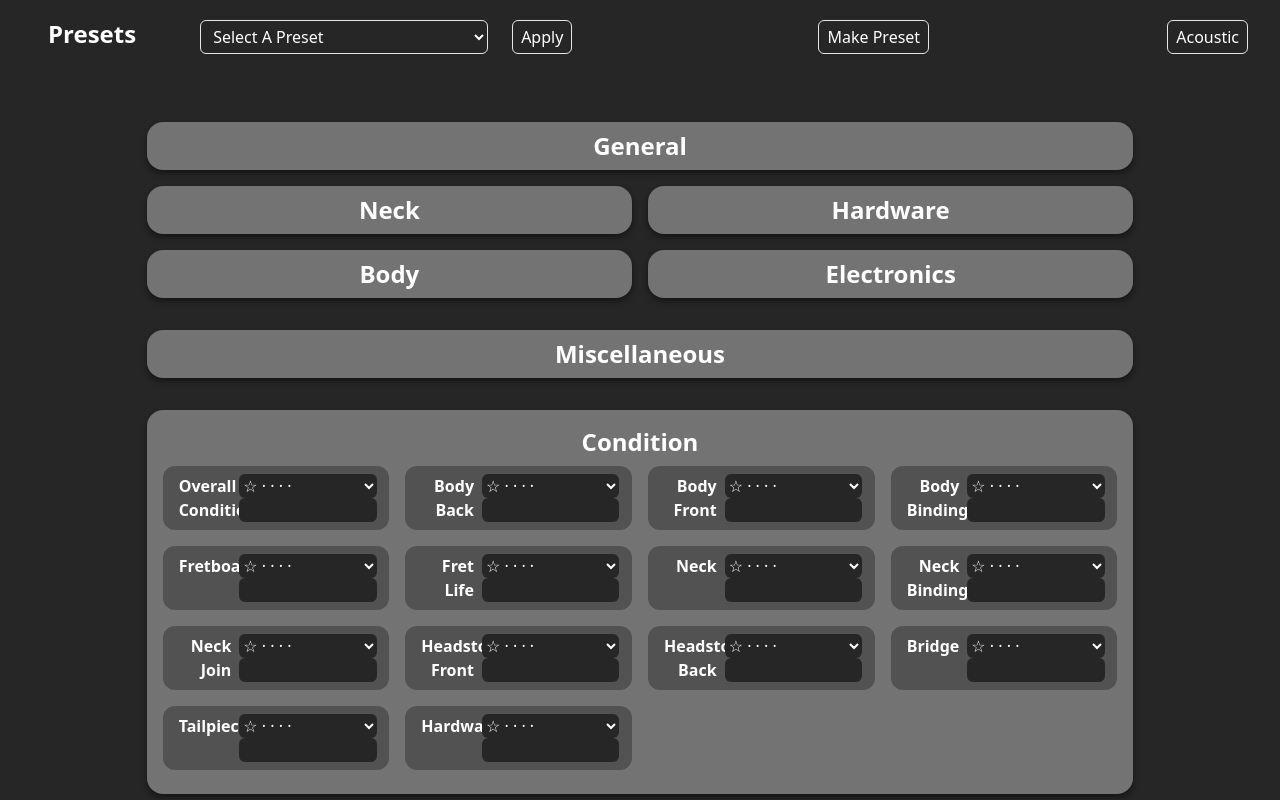
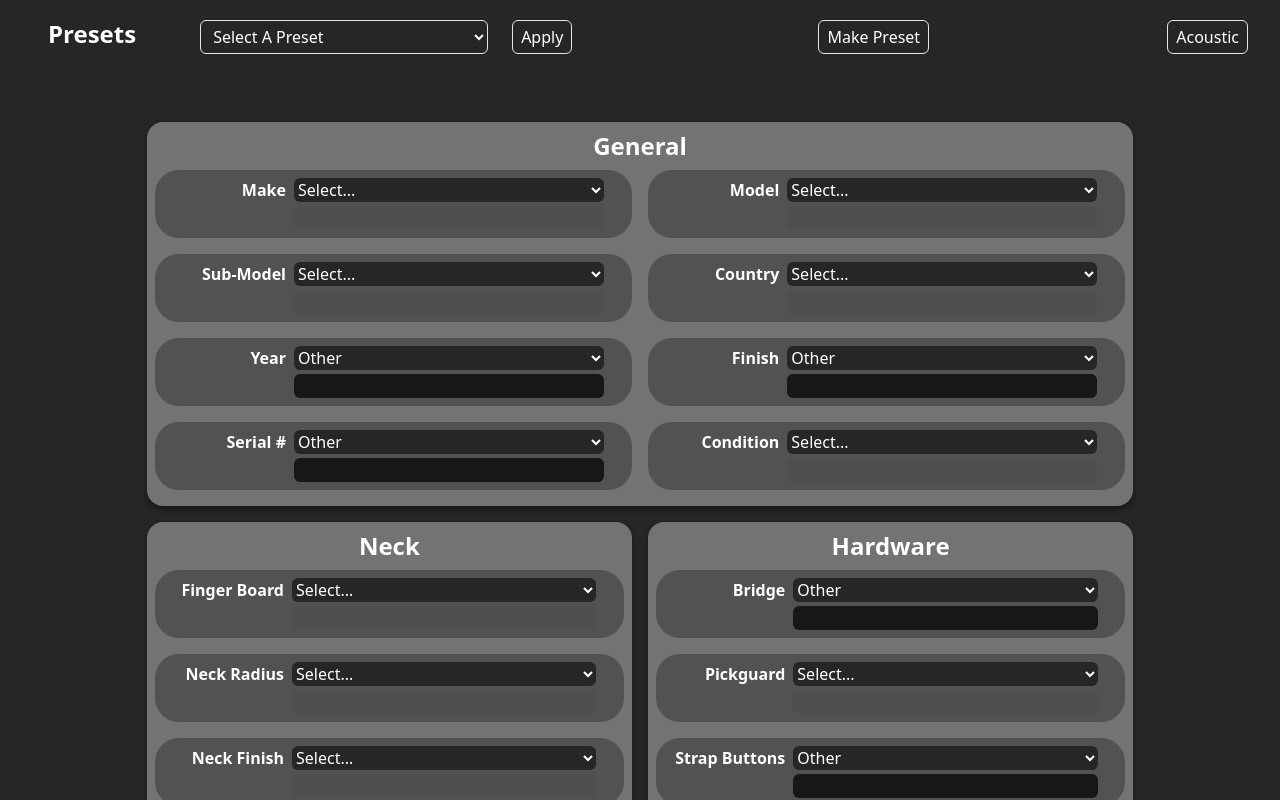
Before and after one commit to ZacharyEggert/diablo-description-generator, a Next.js app: page / in a window 1280 px wide. Both pictures are taken after a click on the button "Guitar". Shown: the top 800 px of the page. Built offline with nearby package versions, Linux system fonts and the light colour scheme.

Commit message:
acoustics

```diff
--- a/components/Form/AcousticForm.tsx
+++ b/components/Form/AcousticForm.tsx
@@ -21,8 +21,44 @@ const AcousticForm: React.FC<{
 
   const makeFormSelect = (label: string, key: keyof IAcousticFormContext) => {
     let opt = [];
-
-    opt = acousticFormOptions[key];
+    if (key === 'acousticModel') {
+      if (
+        currentOptions.acousticMake &&
+        currentOptions.acousticMake !== 'sel'
+      ) {
+        opt = acousticFormOptions.acousticModel[currentOptions.acousticMake];
+      } else {
+        opt = [];
+      }
+    } else if (key === 'acousticSubModel') {
+      if (
+        currentOptions.acousticModel &&
+        currentOptions.acousticMake &&
+        currentOptions.acousticMake !== 'sel' &&
+        currentOptions.acousticModel !== 'sel'
+      ) {
+        opt =
+          acousticFormOptions.acousticSubModel[currentOptions.acousticMake][
+            currentOptions.acousticModel
+          ];
+      } else {
+        opt = [];
+      }
+    } else if (key === 'acousticTuningMachineModels') {
+      if (
+        currentOptions.acousticTuningMachineBrands &&
+        currentOptions.acousticTuningMachineBrands !== 'sel'
+      ) {
+        opt =
+          acousticFormOptions.acousticTuningMachineModels[
+            currentOptions.acousticTuningMachineBrands
+          ];
+      } else {
+        opt = [];
+      }
+    } else {
+      opt = acousticFormOptions[key] as string[];
+    }
 
     return (
       <FormSelect
@@ -37,6 +73,16 @@ const AcousticForm: React.FC<{
     );
   };
 
+  /**
+   *
+   * @param key key of IFormContext to generate a selection for.
+   * @returns a FormSelect JSX element.
+   * @description generates a FormSelect element for the given key.
+   */
+  const MFST = (key: keyof IAcousticFormContext) => {
+    return makeFormSelect(acousticFormLabelPrettier[key], key);
+  };
+
   return (
     <div className='flex w-full flex-col px-12 pt-12 text-white'>
       <form
@@ -47,6 +93,14 @@ const AcousticForm: React.FC<{
           <h2 className='text-center text-2xl font-semibold text-white lg:col-span-2'>
             General
           </h2>
+          {MFST('acousticMake')}
+          {MFST('acousticModel')}
+          {MFST('acousticSubModel')}
+          {MFST('acousticCountryOfOrigin')}
+          {MFST('acousticYear')}
+          {MFST('acousticFinish')}
+          {MFST('acousticSerial')}
+          {MFST('acousticCondition')}
         </div>
 
         <div className='col-span-2 flex min-h-[3rem] w-full flex-col lg:col-span-3'>
@@ -55,12 +109,30 @@ const AcousticForm: React.FC<{
             <h2 className='text-center text-2xl font-semibold text-white lg:col-span-1'>
               Neck
             </h2>
+            {MFST('acousticFingerBoard')}
+            {MFST('acousticRadius')}
+            {MFST('acousticNeckFinish')}
+            {MFST('acousticNeckWood')}
+            {MFST('acousticNeckProfile')}
+            {MFST('acousticNeckThickness_1')}
+            {MFST('acousticNeckThickness_12')}
+            {MFST('acousticFrets')}
+            {MFST('acousticScaleLength')}
+            {MFST('acousticNeckJoint')}
+            {MFST('acousticNut')}
+            {MFST('acousticNutWidth')}
+            {MFST('acousticInlays')}
           </div>
           {/*Body*/}
           <div className='mb-4 grid flex-none grid-cols-1 rounded-2xl bg-neutral-500 py-2 shadow-md shadow-neutral-900'>
             <h2 className='text-center text-2xl font-semibold text-white lg:col-span-1'>
               Body
             </h2>
+            {MFST('acousticBackWood')}
+            {MFST('acousticSideWood')}
+            {MFST('acousticTopWood')}
+            {MFST('acousticFinishType')}
+            {MFST('acousticBodyShape')}
           </div>
         </div>
 
@@ -70,12 +142,21 @@ const AcousticForm: React.FC<{
             <h2 className='text-center text-2xl font-semibold text-white lg:col-span-1'>
               Hardware
             </h2>
+            {MFST('acousticBridge')}
+            {MFST('acousticPickguard')}
+            {MFST('acousticStrapButtons')}
+            {MFST('acousticStringGauge')}
+            {MFST('acousticTuningMachineBrands')}
+            {MFST('acousticTuningMachineModels')}
+            {MFST('acousticTuningMachineHeads')}
           </div>
           {/*Electronics*/}
           <div className='mb-4 grid flex-none grid-cols-1 rounded-2xl bg-neutral-500 py-2 shadow-md shadow-neutral-900'>
             <h2 className='text-center text-2xl font-semibold text-white lg:col-span-1'>
               Electronics
             </h2>
+            {MFST('acousticElectronics')}
+            {MFST('acousticElectronicsType')}
           </div>
         </div>
         {/*Misc Section*/}
@@ -83,6 +164,10 @@ const AcousticForm: React.FC<{
           <h2 className='text-center text-2xl font-semibold text-white lg:col-span-2'>
             Miscellaneous
           </h2>
+          {MFST('acousticWeight')}
+          {MFST('acousticModifications')}
+          {MFST('acousticOtherFeatures')}
+          {MFST('acousticGuitarCase')}
         </div>
 
         {/* {Object.keys(formOptions).map((key) => {
@@ -92,7 +177,7 @@ const AcousticForm: React.FC<{
                             currentOptions.make &&
                             currentOptions.make !== 'sel'
                         ) {
-                            opt = formOptions.model[currentOptions.make];
+                            opt = acousticFormOptions.model[currentOptions.make];
                         } else {
                             opt = [];
                         }
@@ -104,7 +189,7 @@ const AcousticForm: React.FC<{
                             currentOptions.model !== 'sel'
                         ) {
                             opt =
-                                formOptions.subModel[currentOptions.make][
+                                acousticFormOptions.subModel[currentOptions.make][
                                     currentOptions.model
                                 ];
                         } else {
@@ -116,14 +201,14 @@ const AcousticForm: React.FC<{
                             currentOptions.tuningMachineBrands !== 'sel'
                         ) {
                             opt =
-                                formOptions.tuningMachineModels[
+                                acousticFormOptions.tuningMachineModels[
                                     currentOptions.tuningMachineBrands
                                 ];
                         } else {
                             opt = [];
                         }
                     } else {
-                        opt = formOptions[key];
+                        opt = acousticFormOptions[key];
                     }
 
                     if (
--- a/lib/acousticContext.ts
+++ b/lib/acousticContext.ts
@@ -4,9 +4,89 @@ import { IAcousticFormContext } from 'lib/types';
 
 export type { IAcousticFormContext } from 'lib/types';
 
-export const defaultAcousticContext: IAcousticFormContext = {};
+export const defaultAcousticContext: IAcousticFormContext = {
+  acousticMake: 'sel',
+  acousticModel: 'sel',
+  acousticSubModel: 'sel',
+  acousticYear: '',
+  acousticFinish: '',
+  acousticCountryOfOrigin: 'sel',
+  acousticSerial: '',
+  acousticCondition: 'sel',
+  acousticWeight: '',
+  acousticBackWood: 'sel',
+  acousticSideWood: 'sel',
+  acousticTopWood: 'sel',
+  acousticScaleLength: 'sel',
+  acousticNeckJoint: 'set',
+  acousticNeckWood: 'sel',
+  acousticNeckFinish: 'sel',
+  acousticFingerBoard: 'sel',
+  acousticRadius: 'sel',
+  acousticNeckProfile: 'sel',
+  acousticInlays: 'sel',
+  acousticNutWidth: 'sel',
+  acousticNut: 'sel',
+  acousticFrets: 'sel',
+  acousticPickguard: 'sel',
+  acousticTuningMachineBrands: 'sel',
+  acousticTuningMachineModels: 'sel',
+  acousticTuningMachineHeads: 'sel',
+  acousticBridge: '',
+  acousticModifications: '',
+  acousticOtherFeatures: '',
+  acousticStringGauge: 'sel',
+  acousticGuitarCase: 'sel',
+  acousticBodyShape: 'sel',
+  acousticFinishType: 'sel',
+  acousticNeckThickness_1: '',
+  acousticNeckThickness_12: '',
+  acousticStrapButtons: '',
+  acousticElectronics: 'sel',
+  acousticElectronicsType: 'sel',
+};
 
-export const emptyAcousticContext: IAcousticFormContext = {};
+export const emptyAcousticContext: IAcousticFormContext = {
+  acousticMake: '',
+  acousticModel: '',
+  acousticSubModel: '',
+  acousticYear: '',
+  acousticFinish: '',
+  acousticCountryOfOrigin: '',
+  acousticSerial: '',
+  acousticCondition: '',
+  acousticWeight: '',
+  acousticBackWood: '',
+  acousticSideWood: '',
+  acousticTopWood: '',
+  acousticScaleLength: '',
+  acousticNeckJoint: '',
+  acousticNeckWood: '',
+  acousticNeckFinish: '',
+  acousticFingerBoard: '',
+  acousticRadius: '',
+  acousticNeckProfile: '',
+  acousticInlays: '',
+  acousticNutWidth: '',
+  acousticNut: '',
+  acousticFrets: '',
+  acousticPickguard: '',
+  acousticTuningMachineBrands: '',
+  acousticTuningMachineModels: '',
+  acousticTuningMachineHeads: '',
+  acousticBridge: '',
+  acousticModifications: '',
+  acousticOtherFeatures: '',
+  acousticStringGauge: '',
+  acousticGuitarCase: '',
+  acousticBodyShape: '',
+  acousticFinishType: '',
+  acousticNeckThickness_1: '',
+  acousticNeckThickness_12: '',
+  acousticStrapButtons: '',
+  acousticElectronics: '',
+  acousticElectronicsType: '',
+};
 
 export const AcousticFormContext = createContext<IAcousticFormContext>(
   defaultAcousticContext,
--- a/lib/description/description.ts
+++ b/lib/description/description.ts
@@ -183,13 +183,91 @@ export const formLabelPrettier = {
   strapButtons: 'Strap Buttons',
 };
 
-export {};
-
 export const acousticFormOptions: {
   [key in keyof IAcousticFormContext]: any;
-} = {};
+} = {
+  acousticMake: [],
+  acousticModel: [],
+  acousticSubModel: [],
+  acousticYear: [],
+  acousticFinish: [],
+  acousticCountryOfOrigin: country,
+  acousticSerial: [],
+  acousticCondition: condition,
+  acousticWeight: [],
+  acousticBackWood: bodyWood,
+  acousticSideWood: bodyWood,
+  acousticTopWood: topWood,
+  acousticScaleLength: scaleLength,
+  acousticNeckJoint: neckJoint,
+  acousticNeckWood: neckWood,
+  acousticNeckFinish: neckFinish,
+  acousticFingerBoard: fingerBoardMaterial,
+  acousticRadius: radius,
+  acousticNeckProfile: neckProfile,
+  acousticInlays: inlays,
+  acousticNutWidth: nutWidth,
+  acousticNut: nutMaterial,
+  acousticFrets: frets,
+  acousticPickguard: pickguard,
+  acousticTuningMachineBrands: tuningMachineBrands,
+  acousticTuningMachineModels: tuningMachineModels,
+  acousticTuningMachineHeads: tuningMachineHeads,
+  acousticBridge: bridge,
+  acousticModifications: modifications,
+  acousticOtherFeatures: otherFeatures,
+  acousticStringGauge: stringGauge,
+  acousticGuitarCase: guitarCase,
+  acousticBodyShape: bodyShape,
+  acousticFinishType: finishType,
+  acousticNeckThickness_1: [],
+  acousticNeckThickness_12: [],
+  acousticStrapButtons: [],
+  acousticElectronics: ['Fishman', 'EMG', 'Seymour Duncan', 'Mojotone'],
+  acousticElectronicsType: ['Under Bridge Piezo', 'Soundhole Magnetic Pickup'],
+};
 
-export const acousticFormLabelPrettier = {};
+export const acousticFormLabelPrettier = {
+  acousticMake: 'Make',
+  acousticModel: 'Model',
+  acousticSubModel: 'Sub-Model',
+  acousticYear: 'Year',
+  acousticFinish: 'Finish',
+  acousticCountryOfOrigin: 'Country',
+  acousticSerial: 'Serial #',
+  acousticCondition: 'Condition',
+  acousticWeight: 'Weight',
+  acousticBackWood: 'Back Wood',
+  acousticSideWood: 'Side Wood',
+  acousticTopWood: 'Top Wood',
+  acousticScaleLength: 'Scale Length',
+  acousticNeckJoint: 'Neck Joint',
+  acousticNeckWood: 'Neck Wood',
+  acousticNeckFinish: 'Neck Finish',
+  acousticFingerBoard: 'Finger Board',
+  acousticRadius: 'Neck Radius',
+  acousticNeckProfile: 'Neck Profile',
+  acousticInlays: 'Inlays',
+  acousticNutWidth: 'Nut Width',
+  acousticNut: 'Nut',
+  acousticFrets: 'Frets',
+  acousticPickguard: 'Pickguard',
+  acousticTuningMachineBrands: 'Tuner Brand',
+  acousticTuningMachineModels: 'Tuner Model',
+  acousticTuningMachineHeads: 'Tuner Head',
+  acousticBridge: 'Bridge',
+  acousticModifications: 'Mods',
+  acousticOtherFeatures: 'Other Features',
+  acousticStringGauge: 'String Gauge',
+  acousticGuitarCase: 'Case',
+  acousticBodyShape: 'Body Shape',
+  acousticFinishType: 'Finish Type',
+  acousticNeckThickness_1: 'Neck Thickness at 1st',
+  acousticNeckThickness_12: 'Neck Thickness at 12th',
+  acousticStrapButtons: 'Strap Buttons',
+  acousticElectronics: 'Electronics',
+  acousticElectronicsType: 'Electronics Type',
+};
 
 export { ampMake };
 
```
